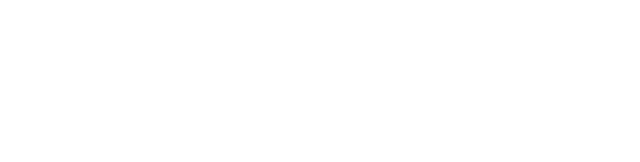
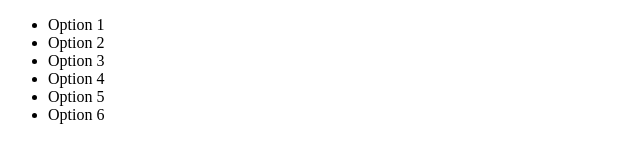
Before and after one commit to acciojob/radio-list-Rudranil8, a website: page main.html in a window 1280 px wide. Shown: the whole page, without its empty margins (0-640 px from the left). Drawn offline with Linux system fonts and the light colour scheme.

Commit message:
created a submission

```diff
--- a/main.html
+++ b/main.html
@@ -10,7 +10,14 @@
 	<!-- the entire body must be written by student -->
     <script type="text/javascript" src="./script.js">
 </script>
-
+<ul type=dis>
+	<li id="x">Option 1</li>
+	<li id="y">Option 2</li>
+	<li id="x">Option 3</li>
+	<li id="y">Option 4</li>
+	<li id="x">Option 5</li>
+	<li id="y">Option 6</li>
+</ul>
 </body>
 
 </html>
--- a/script.js
+++ b/script.js
@@ -1 +1 @@
-//your JS code here. If required.
+let z=document.querySelector("x");
--- a/styles.css
+++ b/styles.css
@@ -1 +1,4 @@
 /*  your css code here. If applicable */
+li{
+	type:circle;
+}
```
